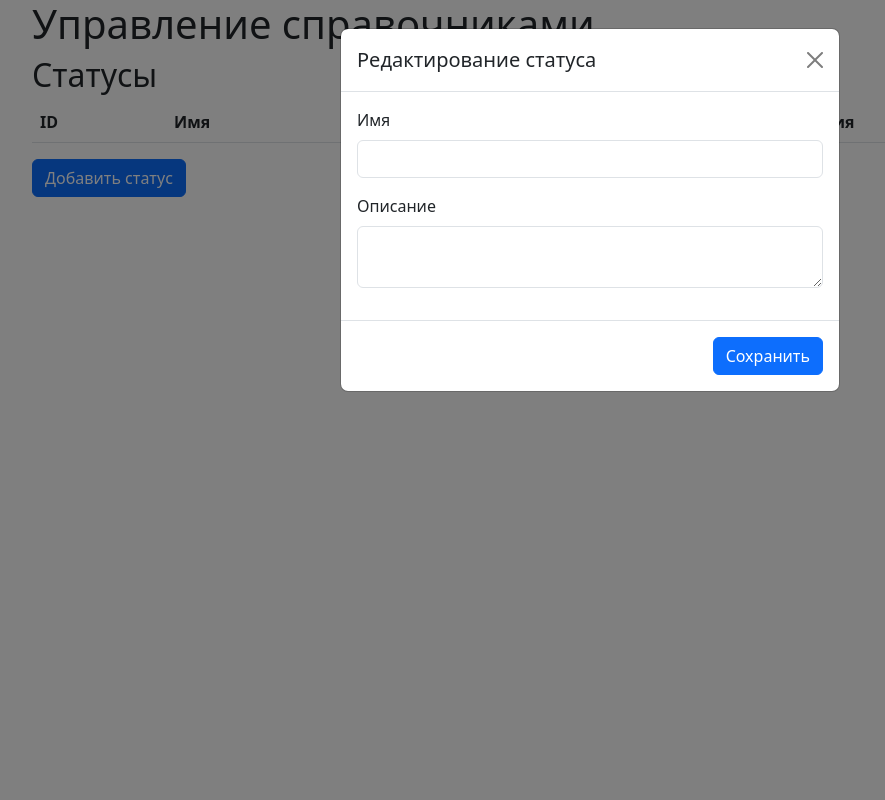
After one commit to buzzaggwd/cashflow_management, a Django app: page /admin_reference_data/ in a window 1280 px wide, after a click on "Добавить статус". The commit adds this page. Shown: the whole page, without its empty margins (50-935 px from the left). Run offline with Django 5.2, Linux system fonts and the light colour scheme; data comes from the database, SQL or seed files in the repository; both versions use the stored data as it was after the commit; lists and menus that the app fills with data are empty.

Commit message:
Управление статусами

```diff
--- /dev/null
+++ b/dds/static/js/admin_reference_data.js
@@ -0,0 +1,132 @@
+function getCSRFToken() {
+    const cookieValue = document.cookie.split('; ').find(row => row.startsWith('csrftoken='))?.split('=')[1];
+    return cookieValue? decodeURIComponent(cookieValue) : null;
+}
+
+async function loadStatuses() {
+    try {
+        const response = await fetch('/api/statuses/?ordering=id');
+        const statuses = await response.json();
+        const tableBody = document.getElementById('status-table').getElementsByTagName('tbody')[0];
+        tableBody.innerHTML = '';
+        statuses.forEach(status => {
+            const row = document.createElement('tr');
+            row.innerHTML = `
+                <td>${status.id}</td>
+                <td>${status.name}</td>
+                <td>${status.description}</td>
+                <td>
+                    <button type="button" class="btn btn-warning edit-btn" data-bs-toggle="modal" data-bs-target="#status-modal" data-id="${status.id}">Редактировать</button>
+                    <button type="button" class="btn btn-danger delete-btn" data-id="${status.id}">Удалить</button>
+                </td>
+            `;
+            tableBody.appendChild(row);
+        });
+    } catch (error) {
+        console.error('Ошибка загрузки статусов:', error);
+    }
+}
+
+document.addEventListener('click', function (e) {
+    if (e.target.classList.contains('delete-btn')) {
+        const statusId = e.target.dataset.id;
+        const csrfToken = getCSRFToken();
+
+        if (confirm('Вы уверены, что хотите удалить этот статус?')) {
+            fetch(`/api/statuses/${statusId}/`, {
+                method: 'DELETE',
+                headers: {
+                    'X-CSRFToken': csrfToken
+                }
+            })
+           .then(response => {
+                if (response.ok) {
+                    loadStatuses();
+                } else {
+                    alert('Ошибка: ' + response.statusText);
+                }
+            })
+           .catch(error => console.error('Ошибка:', error));
+        }
+    }
+});
+
+document.getElementById('save-status-btn').addEventListener('click', async function () {
+    const statusId = document.getElementById('status-id').value;
+    const formData = new FormData(document.getElementById('status-form'));
+    const status = Object.fromEntries(formData);
+    const csrfToken = getCSRFToken();
+
+    try {
+        const response = await fetch(statusId? `/api/statuses/${statusId}/` : '/api/statuses/', {
+            method: statusId? 'PUT' : 'POST',
+            headers: {
+                'Content-Type': 'application/json',
+                'X-CSRFToken': csrfToken
+            },
+            body: JSON.stringify(status)
+        });
+
+        if (response.ok) {
+            const modal = bootstrap.Modal.getInstance(document.getElementById('status-modal'));
+            modal.hide(); // Закрытие модального окна
+            loadStatuses();
+        } else {
+            alert('Ошибка: ' + await response.text());
+        }
+    } catch (error) {
+        console.error('Ошибка:', error);
+    }
+});
+
+document.getElementById('delete-status-btn').addEventListener('click', async function () {
+    const statusId = document.getElementById('status-id').value;
+    const csrfToken = getCSRFToken();
+
+    try {
+        const response = await fetch(`/api/statuses/${statusId}/`, {
+            method: 'DELETE',
+            headers: {
+                'X-CSRFToken': csrfToken
+            }
+        });
+
+        if (response.ok) {
+            const modal = bootstrap.Modal.getInstance(document.getElementById('status-modal'));
+            modal.hide(); // Закрытие модального окна
+            loadStatuses();
+        } else {
+            alert('Ошибка: ' + await response.text());
+        }
+    } catch (error) {
+        console.error('Ошибка:', error);
+    }
+});
+
+document.getElementById('status-modal').addEventListener('hidden.bs.modal', () => {
+    document.getElementById('status-form').reset();
+    document.getElementById('delete-status-btn').style.display = 'none';
+    // Убедитесь, что модальное окно полностью очищено
+    const modal = bootstrap.Modal.getInstance(document.getElementById('status-modal'));
+    if (modal) {
+        modal.dispose(); // Удаление экземпляра модального окна
+    }
+});
+
+document.addEventListener('DOMContentLoaded', () => {
+    loadStatuses();
+});
+
+statuses.forEach(status => {
+    const row = document.createElement('tr');
+    row.innerHTML = `
+        <td>${status.id}</td>
+        <td>${status.name}</td>
+        <td>${status.description}</td>
+        <td>
+            <button type="button" class="btn btn-warning edit-btn" data-bs-toggle="modal" data-bs-target="#status-modal" data-id="${status.id}">Редактировать</button>
+            <button type="button" class="btn btn-danger delete-btn" data-id="${status.id}">Удалить</button>
+        </td>
+    `;
+    tableBody.appendChild(row); // Добавление в конец
+});
--- /dev/null
+++ b/dds/templates/dds/admin_reference_data.html
@@ -0,0 +1,83 @@
+<!DOCTYPE html>
+<html lang="en">
+
+<head>
+    <meta charset="UTF-8">
+    <title>Управление справочниками</title>
+    <link rel="stylesheet" href="https://cdn.jsdelivr.net/npm/bootstrap@5.3.0/dist/css/bootstrap.min.css">
+    <style>
+        /* Убедитесь, что backdrop корректно скрывается */
+        .modal-backdrop {
+            opacity: 0;
+            transition: opacity 0.3s ease;
+        }
+        .modal-backdrop.show {
+            opacity: 0.5;
+        }
+    </style>
+</head>
+
+<body>
+    <div class="container">
+        <h1>Управление справочниками</h1>
+
+        <h2>Статусы</h2>
+        <table id="status-table" class="table table-striped">
+            <thead>
+                <tr>
+                    <th>ID</th>
+                    <th>Имя</th>
+                    <th>Описание</th>
+                    <th>Действия</th>
+                </tr>
+            </thead>
+            <tbody>
+            </tbody>
+        </table>
+        <button type="button" class="btn btn-primary" data-bs-toggle="modal" data-bs-target="#status-modal"
+            id="add-status-btn">Добавить статус</button>
+
+        <div class="modal fade" id="status-modal" tabindex="-1" aria-labelledby="statusModalLabel" aria-hidden="true">
+            <div class="modal-dialog">
+                <div class="modal-content">
+                    <div class="modal-header">
+                        <h5 class="modal-title" id="statusModalLabel">Редактирование статуса</h5>
+                        <button type="button" class="btn-close" data-bs-dismiss="modal" aria-label="Close"></button>
+                    </div>
+                    <div class="modal-body">
+                        <form id="status-form">
+                            <input type="hidden" id="status-id" name="id">
+                            <div class="mb-3">
+                                <label for="status-name" class="form-label">Имя</label>
+                                <input type="text" class="form-control" id="status-name" name="name" required>
+                            </div>
+                            <div class="mb-3">
+                                <label for="status-description" class="form-label">Описание</label>
+                                <textarea class="form-control" id="status-description" name="description"></textarea>
+                            </div>
+                        </form>
+                    </div>
+                    <div class="modal-footer">
+                        <!-- <button type="button" class="btn btn-secondary" data-bs-dismiss="modal">Закрыть</button> -->
+                        <button type="button" class="btn btn-primary" id="save-status-btn">Сохранить</button>
+                        <button type="button" class="btn btn-danger" id="delete-status-btn" style="display: none;">
+                            Удалить</button>
+                    </div>
+                </div>
+            </div>
+        </div>
+    </div>
+
+    <script src="https://cdn.jsdelivr.net/npm/bootstrap@5.3.0/dist/js/bootstrap.bundle.min.js"></script>
+    <script src="/static/js/admin_reference_data.js"></script>
+
+    <script>
+        // Убедитесь, что модальное окно закрывается после редактирования
+        document.getElementById('status-modal').addEventListener('hidden.bs.modal', () => {
+            document.getElementById('status-form').reset();
+            document.getElementById('delete-status-btn').style.display = 'none';
+        });
+    </script>
+</body>
+
+</html>
--- a/dds/urls.py
+++ b/dds/urls.py
@@ -13,4 +13,5 @@ urlpatterns = [
     # Frontend
     path('', views.index, name='index'),
     path('create_transaction/', views.create_transaction, name='create-transaction'),
+    path('admin_reference_data/', views.admin_reference_data, name='admin_reference_data'),
 ]
--- a/dds/views.py
+++ b/dds/views.py
@@ -10,8 +10,8 @@ def index(request):
 def create_transaction(request):
     return render(request, 'dds/create_transaction.html')
 
-def manage_reference(request):
-    return render(request, 'dds/manage_reference.html')
+def admin_reference_data(request):
+    return render(request, 'dds/admin_reference_data.html')
 
 
 # Справочники
```
Also changed, not shown: dds/static/css/styles.css (+8 -0 lines), db.sqlite3, dds/templates/dds/manage_reference.html (deleted).
